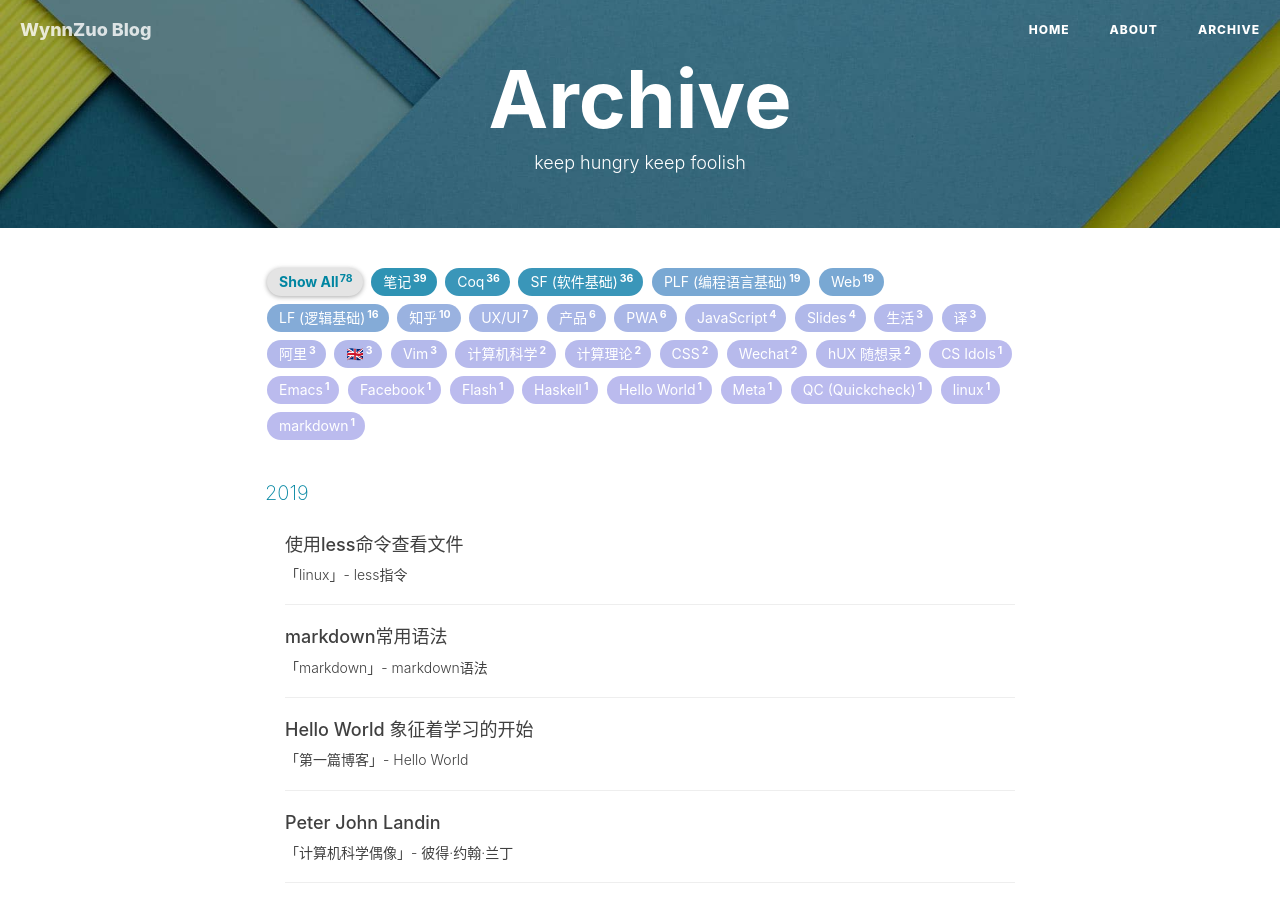
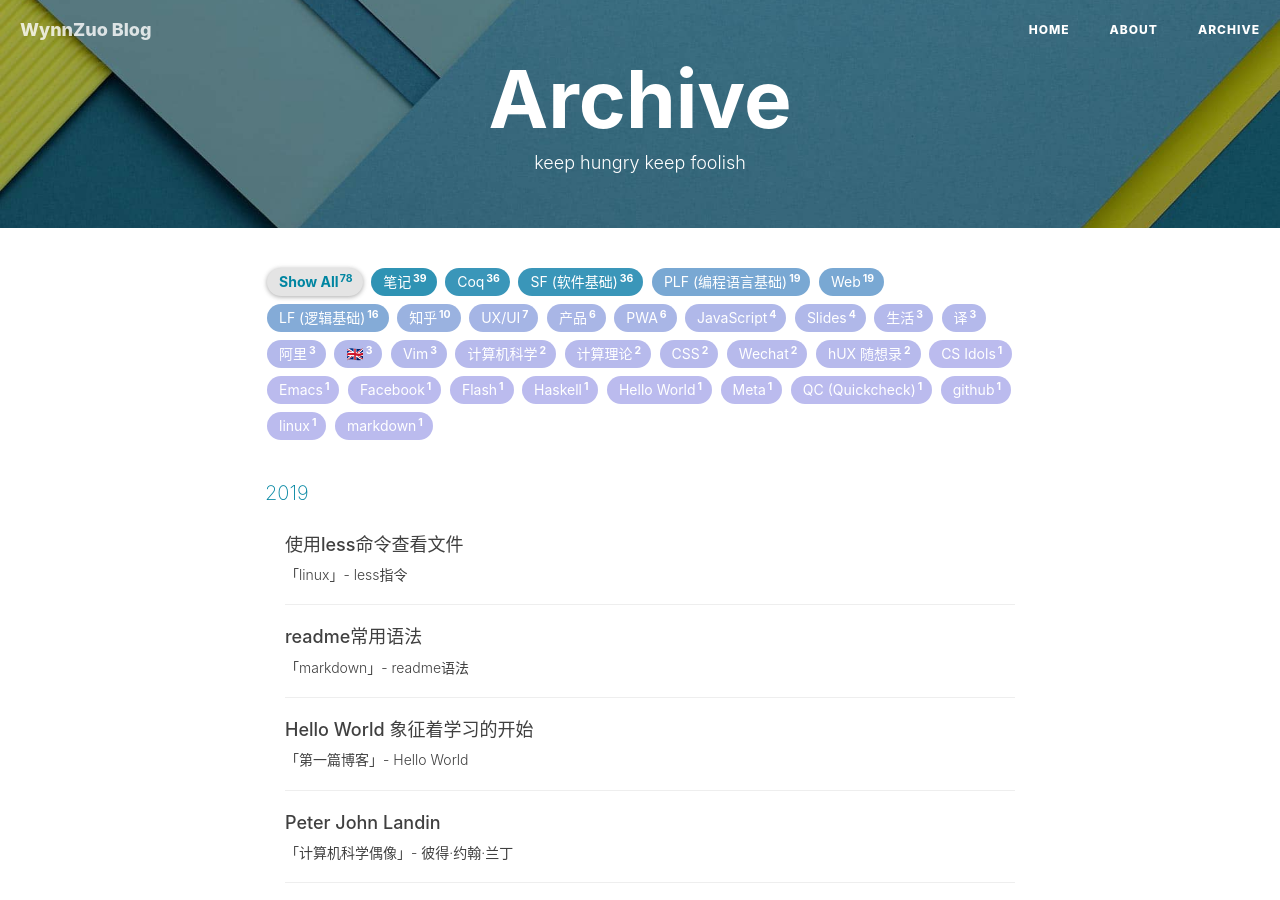
Before and after one commit to DengJunuestc/dxwufe.github.io, a Jekyll site: the page built from archive.html, in a window 1280 px wide and 900 px high. Built offline with Jekyll 4.4.1, drawn with Linux system fonts in a browser that asks for light colours; nearby versions of some CDN libraries; comment, search, counter and statistics services are not loaded.

Commit message:
code refactoring

```diff
--- a/_posts/2019-10-22-markdown.md
+++ b/_posts/2019-10-22-markdown.md
@@ -1,11 +1,12 @@
 ---
-title: "markdown常用语法"
-subtitle: "「markdown」- markdown语法"
+title: "readme常用语法"
+subtitle: "「markdown」- readme语法"
 layout: post
 author: "WynnZuo"
 header-style: text
 tags:
   - markdown
+  - github
 ---
 
 # 一、标题写法：
```
